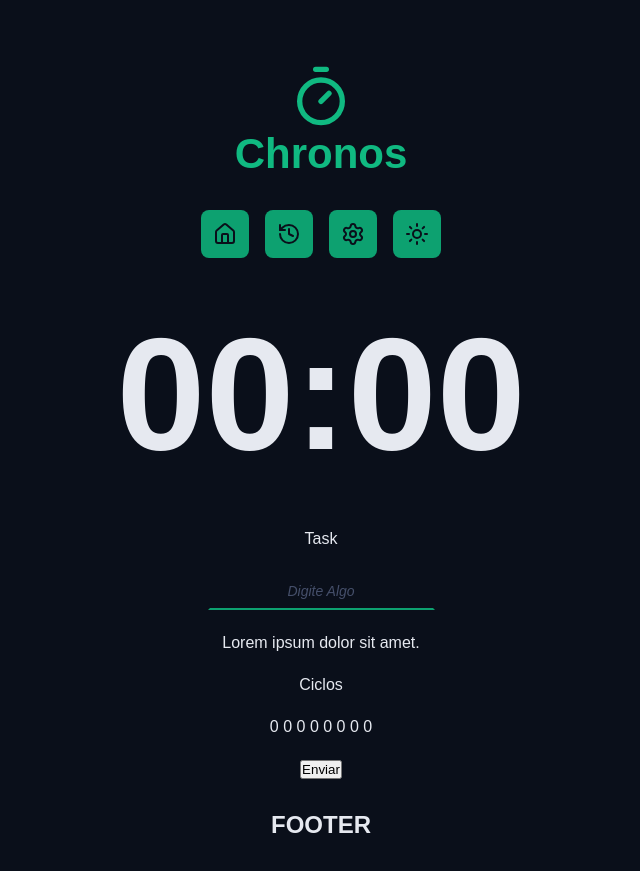
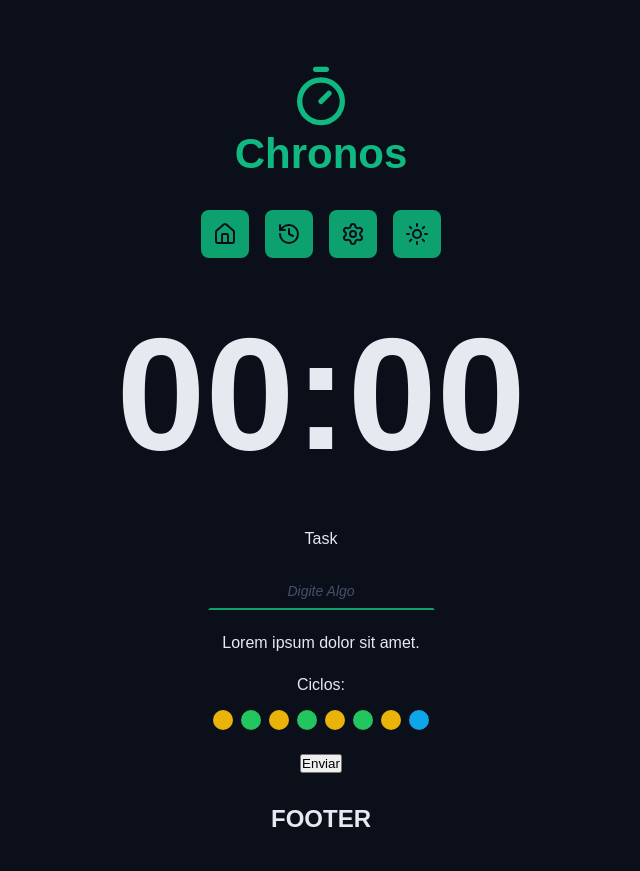
Before and after one commit to MaaSantos45/chronos, a React (Vite) app: page / in a window 1280 px wide. Shown: the whole page, without its empty margins (319-959 px from the left). Built offline with nearby package versions, Linux system fonts and the light colour scheme.

Commit message:
adicionado component cycles

```diff
--- /dev/null
+++ b/src/components/Cycles/index.tsx
@@ -0,0 +1,22 @@
+import styles from './styles.module.css'
+
+export function Cycles() {
+    return (
+        <>
+            <div className={styles.cycles}>
+                <span>Ciclos: </span>
+
+                <div className={styles.cycleDots}>
+                    <span className={`${styles.cycleDot} ${styles.workTime}`}></span>
+                    <span className={`${styles.cycleDot} ${styles.breakTime}`}></span>
+                    <span className={`${styles.cycleDot} ${styles.workTime}`}></span>
+                    <span className={`${styles.cycleDot} ${styles.breakTime}`}></span>
+                    <span className={`${styles.cycleDot} ${styles.workTime}`}></span>
+                    <span className={`${styles.cycleDot} ${styles.breakTime}`}></span>
+                    <span className={`${styles.cycleDot} ${styles.workTime}`}></span>
+                    <span className={`${styles.cycleDot} ${styles.restTime}`}></span>
+                </div>
+            </div>
+        </>
+    )
+}
--- /dev/null
+++ b/src/components/Cycles/styles.module.css
@@ -0,0 +1,31 @@
+.cycles {
+    display: flex;
+    flex-direction: column;
+    gap: 1.6rem;
+    align-items: center;
+    justify-content: center;
+}
+
+.cycleDots {
+    display: flex;
+    gap: .8rem;
+}
+
+.cycleDot {
+    width: 2rem;
+    height: 2rem;
+    background-color: var(--primary);
+    border-radius: 50%;
+}
+
+.workTime {
+    background:  var(--warning);
+}
+
+.breakTime {
+    background:  var(--success);
+}
+
+.restTime {
+    background:  var(--info);
+}
--- a/src/components/Form/index.tsx
+++ b/src/components/Form/index.tsx
@@ -1,4 +1,5 @@
 import {DefaultInput} from "../DefaultInput";
+import {Cycles} from "../Cycles";
 
 import styles from './styles.module.css'
 
@@ -20,8 +21,7 @@
                 </div>
 
                 <div className={styles.formRow}>
-                    <p>Ciclos</p>
-                    <p>0 0 0 0 0 0 0 0</p>
+                    <Cycles />
                 </div>
 
                 <div className={styles.formRow}>
```
